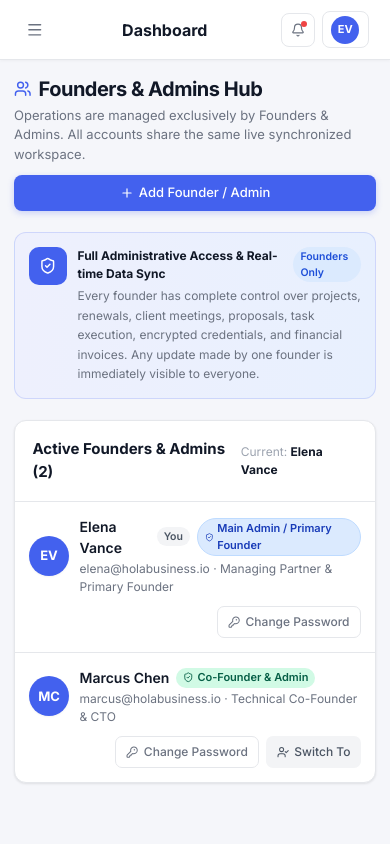
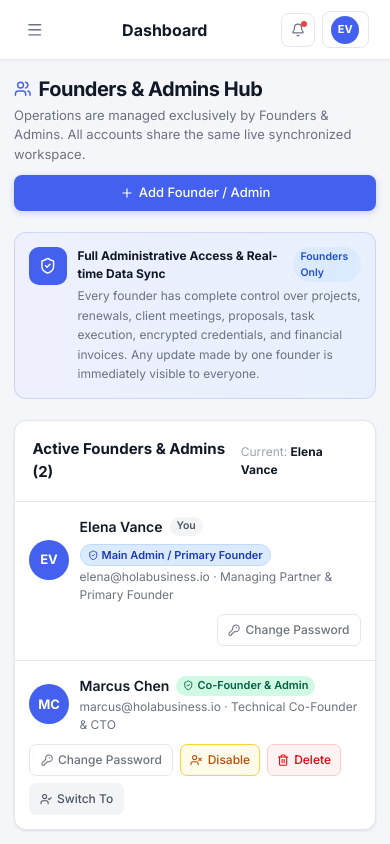
Before and after one commit to praveenyvv/agencycore, a Next.js app: page /team in a window 390 px wide. Built offline with nearby package versions, Linux system fonts and the light colour scheme.

Commit message:
feat(team): add account disable and deletion controls for main admin with audit logging and login blocking

```diff
--- a/src/app/login/page.tsx
+++ b/src/app/login/page.tsx
@@ -38,11 +38,11 @@ export default function LoginPage() {
 
   const onSubmit = (data: LoginFormValues) => {
     setAuthError(null);
-    const ok = signInWithCredentials(data.email, data.password);
-    if (ok) {
+    const res = signInWithCredentials(data.email, data.password);
+    if (res.success) {
       router.push('/');
     } else {
-      setAuthError('Invalid email or password. Please check your credentials.');
+      setAuthError(res.error || 'Invalid email or password. Please check your credentials.');
     }
   };
 
--- a/src/app/team/page.tsx
+++ b/src/app/team/page.tsx
@@ -2,6 +2,8 @@
 
 import React, { useState } from 'react';
 import {
+  AlertTriangle,
+  Ban,
   Check,
   Eye,
   EyeOff,
@@ -9,7 +11,9 @@ import {
   Lock,
   Plus,
   ShieldCheck,
+  Trash2,
   UserCheck,
+  UserX,
   Users,
   X,
 } from 'lucide-react';
@@ -21,11 +25,19 @@ import { Modal } from '@/components/ui/modal';
 import { ROLE_LABELS, type User } from '@/types/agency';
 
 export default function TeamPage() {
-  const { currentUser, users, createAdminUser, changeUserPassword, switchPersona } =
-    useAuth();
+  const {
+    currentUser,
+    users,
+    createAdminUser,
+    changeUserPassword,
+    toggleUserDisabled,
+    deleteUser,
+    switchPersona,
+  } = useAuth();
 
   const [isAddOpen, setIsAddOpen] = useState(false);
   const [changingPassUser, setChangingPassUser] = useState<User | null>(null);
+  const [deletingUser, setDeletingUser] = useState<User | null>(null);
 
   // Add User Form
   const [name, setName] = useState('');
@@ -81,6 +93,13 @@ export default function TeamPage() {
         setConfirmPassword('');
         setPassSuccess(false);
       }, 1000);
+    }
+  };
+
+  const handleConfirmDelete = () => {
+    if (deletingUser) {
+      deleteUser(deletingUser.id);
+      setDeletingUser(null);
     }
   };
 
@@ -158,15 +177,27 @@ export default function TeamPage() {
             return (
               <div
                 key={u.id}
-                className="flex flex-col sm:flex-row sm:items-center justify-between gap-3 p-4 hover:bg-[#fafbff] transition-colors"
+                className={`flex flex-col sm:flex-row sm:items-center justify-between gap-3 p-4 transition-colors ${
+                  u.is_disabled ? 'bg-zinc-50/70 opacity-90' : 'hover:bg-[#fafbff]'
+                }`}
               >
                 <div className="flex items-center gap-3">
-                  <div className="w-[40px] h-[40px] rounded-full bg-[#4361ee] text-white font-bold text-[13px] flex items-center justify-center shrink-0 shadow-xs">
+                  <div
+                    className={`w-[40px] h-[40px] rounded-full font-bold text-[13px] flex items-center justify-center shrink-0 shadow-xs ${
+                      u.is_disabled
+                        ? 'bg-zinc-300 text-zinc-600'
+                        : 'bg-[#4361ee] text-white'
+                    }`}
+                  >
                     {initials}
                   </div>
                   <div>
-                    <div className="flex items-center gap-2">
-                      <span className="text-[14px] font-semibold text-[#111827]">
+                    <div className="flex items-center gap-2 flex-wrap">
+                      <span
+                        className={`text-[14px] font-semibold ${
+                          u.is_disabled ? 'text-zinc-500 line-through' : 'text-[#111827]'
+                        }`}
+                      >
                         {u.name}
                       </span>
                       {isCurrent && (
@@ -174,7 +205,12 @@ export default function TeamPage() {
                           You
                         </span>
                       )}
-                      {u.is_main_admin ? (
+                      {u.is_disabled ? (
+                        <span className="inline-flex items-center px-2 py-0.5 rounded-[20px] text-[11px] font-semibold bg-red-100 text-red-700 border border-red-200">
+                          <Ban className="h-3 w-3 mr-1" />
+                          Account Disabled
+                        </span>
+                      ) : u.is_main_admin ? (
                         <span className="inline-flex items-center px-2 py-0.5 rounded-[20px] text-[11px] font-semibold bg-blue-100 text-blue-800 border border-blue-200">
                           <ShieldCheck className="h-3 w-3 mr-1" />
                           Main Admin / Primary Founder
@@ -192,7 +228,7 @@ export default function TeamPage() {
                   </div>
                 </div>
 
-                <div className="flex items-center gap-2 self-end sm:self-center">
+                <div className="flex items-center gap-2 self-end sm:self-center flex-wrap">
                   <button
                     onClick={() => {
                       setChangingPassUser(u);
@@ -207,7 +243,45 @@ export default function TeamPage() {
                     Change Password
                   </button>
 
-                  {!isCurrent && (
+                  {/* Main Admin Only Controls for other Admins */}
+                  {currentUser.is_main_admin && !u.is_main_admin && !isCurrent && (
+                    <>
+                      <button
+                        type="button"
+                        onClick={() => toggleUserDisabled(u.id)}
+                        className={`inline-flex items-center gap-1.5 h-[32px] px-2.5 rounded-[7px] text-[12px] font-medium border transition-colors cursor-pointer ${
+                          u.is_disabled
+                            ? 'border-emerald-300 bg-emerald-50 text-emerald-700 hover:bg-emerald-100'
+                            : 'border-amber-300 bg-amber-50 text-amber-700 hover:bg-amber-100'
+                        }`}
+                        title={u.is_disabled ? 'Re-enable account' : 'Temporarily suspend account'}
+                      >
+                        {u.is_disabled ? (
+                          <>
+                            <UserCheck className="h-3.5 w-3.5" />
+                            Enable
+                          </>
+                        ) : (
+                          <>
+                            <UserX className="h-3.5 w-3.5" />
+                            Disable
+                          </>
+                        )}
+                      </button>
+
+                      <button
+                        type="button"
+                        onClick={() => setDeletingUser(u)}
+                        className="inline-flex items-center gap-1.5 h-[32px] px-2.5 rounded-[7px] border border-red-200 bg-red-50 text-red-600 hover:bg-red-100 hover:border-red-300 text-[12px] font-medium transition-colors cursor-pointer"
+                        title="Permanently remove account"
+                      >
+                        <Trash2 className="h-3.5 w-3.5" />
+                        Delete
+                      </button>
+                    </>
+                  )}
+
+                  {!isCurrent && !u.is_disabled && (
                     <button
                       onClick={() => switchPersona(u.id)}
                       className="inline-flex items-center gap-1.5 h-[32px] px-3 rounded-[7px] bg-[#f3f4f6] text-[#4b5563] hover:bg-[#e5e7eb] hover:text-[#111827] text-[12px] font-medium transition-colors cursor-pointer"
@@ -383,6 +457,57 @@ export default function TeamPage() {
           </div>
         </form>
       </Modal>
+
+      {/* Modal: Confirm Delete User */}
+      <Modal
+        isOpen={!!deletingUser}
+        onClose={() => setDeletingUser(null)}
+        title="Delete Admin Account"
+        icon={<AlertTriangle className="h-5 w-5 text-red-600" />}
+        maxWidth="max-w-[440px]"
+        footer={
+          <>
+            <Button
+              type="button"
+              variant="outline"
+              onClick={() => setDeletingUser(null)}
+              className="h-[36px] px-4 text-[13px]"
+            >
+              Cancel
+            </Button>
+            <Button
+              type="button"
+              onClick={handleConfirmDelete}
+              className="h-[36px] px-4 rounded-[8px] bg-red-600 hover:bg-red-700 text-white text-[13px] font-medium shadow-[0_2px_6px_rgba(239,68,68,0.25)]"
+            >
+              Permanently Delete Account
+            </Button>
+          </>
+        }
+      >
+        <div className="space-y-3 text-[13px] text-zinc-600">
+          <p>
+            Are you sure you want to permanently delete the admin account for{' '}
+            <strong className="text-zinc-900">{deletingUser?.name}</strong> (
+            <span className="font-mono text-xs">{deletingUser?.email}</span>)?
+          </p>
+          <div className="rounded-[8px] bg-amber-50 border border-amber-200 p-3 text-xs text-amber-800 space-y-1.5">
+            <p className="font-semibold flex items-center gap-1.5 text-amber-900">
+              <AlertTriangle className="h-3.5 w-3.5 shrink-0 text-amber-600" />
+              Safety &amp; Audit Preservation:
+            </p>
+            <p>
+              • This will permanently revoke this user&apos;s ability to log into HolaBusiness.
+            </p>
+            <p>
+              • Any projects, tasks, or audit logs previously created or edited by this user will remain intact.
+            </p>
+            <p>
+              • If you only need to temporarily restrict access, consider using <strong>Disable</strong> instead.
+            </p>
+          </div>
+        </div>
+      </Modal>
     </div>
   );
 }
--- a/src/components/providers/app-providers.tsx
+++ b/src/components/providers/app-providers.tsx
@@ -216,8 +216,8 @@ interface AuthContextValue {
   activityLogs: ActivityLog[];
   todayDate: Date | null;
   switchPersona: (userId: string) => void;
-  signInWithEmail: (email: string, password?: string) => boolean;
-  signInWithCredentials: (email: string, password?: string) => boolean;
+  signInWithEmail: (email: string, password?: string) => { success: boolean; error?: string };
+  signInWithCredentials: (email: string, password?: string) => { success: boolean; error?: string };
   isAuthenticated: boolean;
   signOut: () => void;
   // Core Pre-Sales & Lifecycle Mutations
@@ -289,6 +289,8 @@ interface AuthContextValue {
     password?: string;
   }) => User;
   changeUserPassword: (userId: string, newPass: string) => void;
+  toggleUserDisabled: (userId: string) => void;
+  deleteUser: (userId: string) => void;
 }
 
 const AuthContext = createContext<AuthContextValue | null>(null);
@@ -429,23 +431,37 @@ export function AppProviders({ children }: { children: React.ReactNode }) {
     }
   };
 
-  const signInWithCredentials = (email: string, password?: string) => {
+  const signInWithCredentials = (
+    email: string,
+    password?: string
+  ): { success: boolean; error?: string } => {
     const found = users.find(
       (u) => u.email.toLowerCase() === email.trim().toLowerCase()
     );
-    if (!found) return false;
+    if (!found) {
+      return { success: false, error: 'No account found with this email address.' };
+    }
+    if (found.is_disabled) {
+      return {
+        success: false,
+        error: 'This account has been disabled. Please contact the Main Admin.',
+      };
+    }
     if (found.password && password && found.password !== password.trim()) {
-      return false;
+      return { success: false, error: 'Incorrect password. Please try again.' };
     }
     setCurrentUserId(found.id);
     setIsAuthenticated(true);
     if (typeof window !== 'undefined') {
       localStorage.setItem('holabusiness_auth_user', found.id);
     }
-    return true;
+    return { success: true };
   };
 
-  const signInWithEmail = (email: string, password?: string) => {
+  const signInWithEmail = (
+    email: string,
+    password?: string
+  ): { success: boolean; error?: string } => {
     return signInWithCredentials(email, password);
   };
 
@@ -504,6 +520,69 @@ export function AppProviders({ children }: { children: React.ReactNode }) {
       });
     },
     []
+  );
+
+  const toggleUserDisabled = useCallback(
+    (userId: string) => {
+      if (!currentUser.is_main_admin) {
+        throw new Error('Only the Main Admin can disable or re-activate accounts.');
+      }
+      const target = users.find((u) => u.id === userId);
+      if (!target) return;
+      if (target.is_main_admin || target.id === currentUser.id) {
+        throw new Error('The Main Admin account cannot be disabled.');
+      }
+
+      const nextDisabled = !target.is_disabled;
+      setUsers((prev) => {
+        const updated = prev.map((u) =>
+          u.id === userId ? { ...u, is_disabled: nextDisabled } : u
+        );
+        if (typeof window !== 'undefined') {
+          localStorage.setItem('holabusiness_users', JSON.stringify(updated));
+        }
+        return updated;
+      });
+
+      appendLog(
+        projects[0]?.id || 'system',
+        nextDisabled ? 'USER_DISABLED' : 'USER_ACTIVATED',
+        'project',
+        userId,
+        `${nextDisabled ? 'Disabled' : 'Re-activated'} admin account for ${target.name} (${target.email})`
+      );
+    },
+    [currentUser, users, projects, appendLog]
+  );
+
+  const deleteUser = useCallback(
+    (userId: string) => {
+      if (!currentUser.is_main_admin) {
+        throw new Error('Only the Main Admin can delete administrator accounts.');
+      }
+      const target = users.find((u) => u.id === userId);
+      if (!target) return;
+      if (target.is_main_admin || target.id === currentUser.id) {
+        throw new Error('The Main Admin account cannot be deleted.');
+      }
+
+      setUsers((prev) => {
+        const updated = prev.filter((u) => u.id !== userId);
+        if (typeof window !== 'undefined') {
+          localStorage.setItem('holabusiness_users', JSON.stringify(updated));
+        }
+        return updated;
+      });
+
+      appendLog(
+        projects[0]?.id || 'system',
+        'USER_DELETED',
+        'project',
+        userId,
+        `Permanently deleted admin account for ${target.name} (${target.email})`
+      );
+    },
+    [currentUser, users, projects, appendLog]
   );
 
   // 1. Create Project (Supports Discovery / Meetings / Draft intake)
@@ -1933,6 +2012,8 @@ export function AppProviders({ children }: { children: React.ReactNode }) {
     deleteRenewal,
     createAdminUser,
     changeUserPassword,
+    toggleUserDisabled,
+    deleteUser,
   };
 
   return (
```
Also changed, not shown: src/types/agency.ts (+7 -1 lines).
